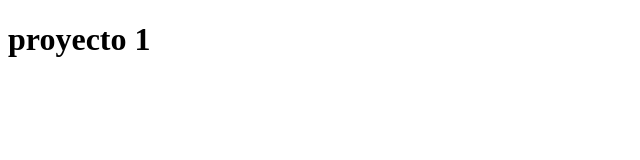
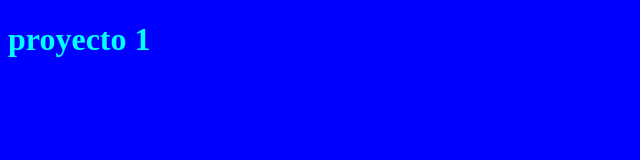
Before and after one commit to benjamon999/trabajo_colaborativo_liceo, a plain HTML site: page index.html in a window 1280 px wide. Shown: the whole page, without its empty margins (0-640 px from the left). Drawn offline with Linux system fonts and the light colour scheme.

Commit message:
agregue el css

```diff
--- /dev/null
+++ b/estilo.css
@@ -0,0 +1,8 @@
+body {
+    background-color: blue;
+
+}
+
+h1 {
+    color: aqua;
+}
--- a/index.html
+++ b/index.html
@@ -4,6 +4,7 @@
     <meta charset="UTF-8">
     <meta name="viewport" content="width=device-width, initial-scale=1.0">
     <title>proyecto1</title>
+    <link rel="stylesheet" href="estilo.css">
 </head>
 <body>
     <h1> proyecto 1 </h1>
```
